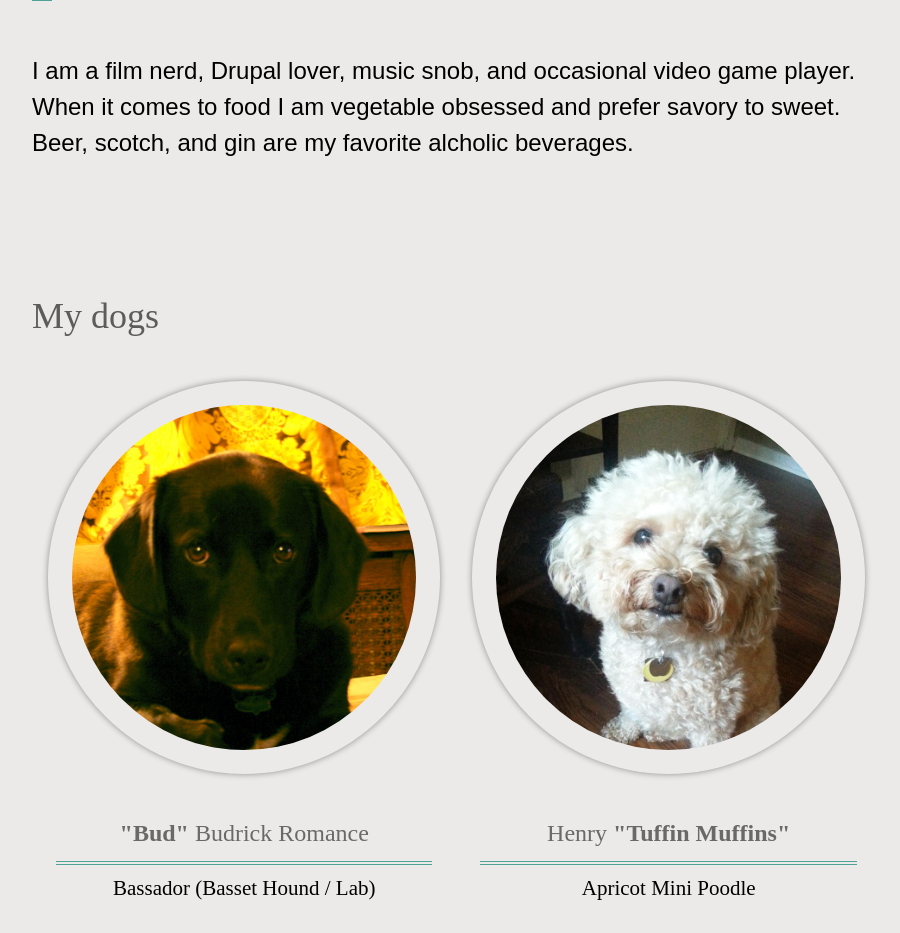
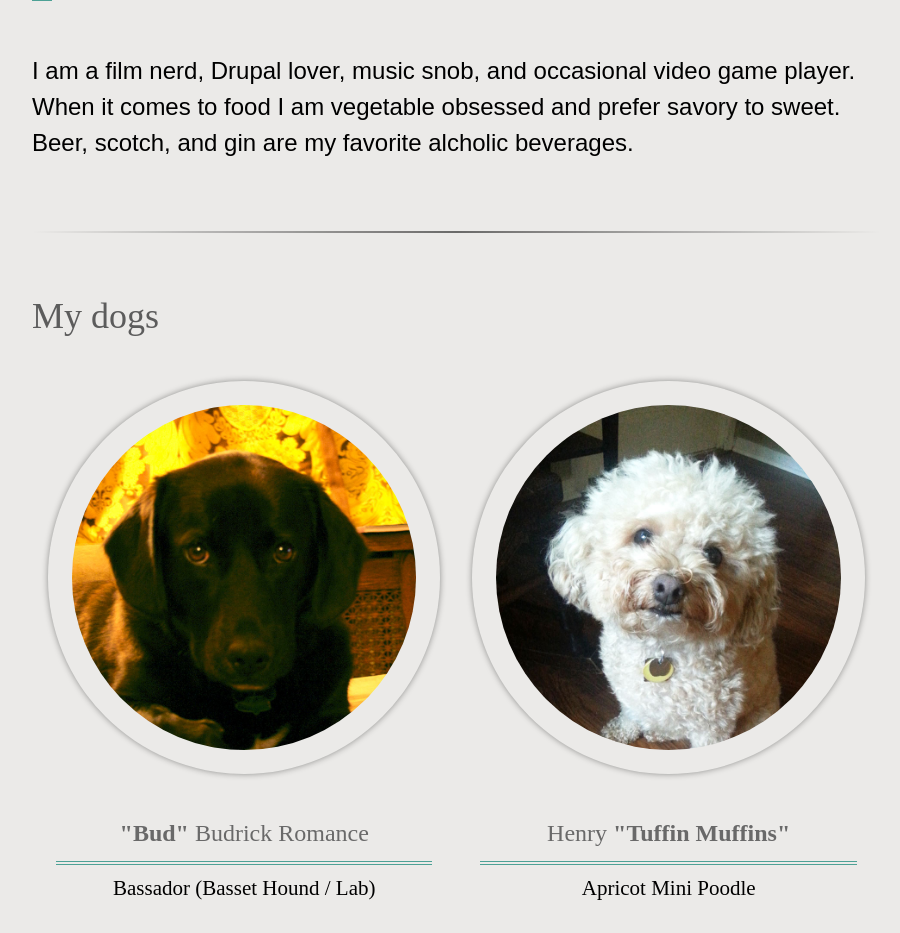
Before and after one commit to joetower/joetower-jekyll-2015, a Jekyll site: the page built from about/index.html, in a window 1280 px wide. Shown: the part 1083-2016 px from the top of the page, without its empty margins (38-938 px from the left). Built offline with Jekyll 4.4.1, drawn with Linux system fonts in a browser that asks for light colours.

Commit message:
:stars: Changed blue effect in header.html. Maybe fixed gruntfile autoprefixer, finally?

```diff
--- a/Gruntfile.js
+++ b/Gruntfile.js
@@ -14,7 +14,7 @@
            tasks: ['uglify']
           },
           autoprefixer: {
-            files: ['css/style.css'],
+            files: ['_site/css/style.css'],
             tasks: ['autoprefixer']
         }
      },
@@ -47,7 +47,7 @@
         autoprefixer: {
             all: {
                 files: {
-                    '_site/css/style.css': 'css/style.css'
+                    '_site/css/style.css': '_site/css/style.css'
                 }
             }
         },
@@ -62,6 +62,6 @@
 
    // TASKS =====================================/
    grunt.registerTask('prod', ['compass:dev']);
-   grunt.registerTask('default', ['compass:dev' , 'uglify' , 'watch']);
+   grunt.registerTask('default', ['compass:dev' , 'autoprefixer', 'uglify' , 'watch']);
 
  };
--- a/_includes/header.html
+++ b/_includes/header.html
@@ -58,7 +58,7 @@
               C482.804,240.653,480.838,243.27,478.879,245.886z"/>
           </g>
           <filter id="blur-more">
-            <feGaussianBlur stdDeviation="10" />
+            <feGaussianBlur stdDeviation="6" />
           </filter>
         </svg>
       </a>
--- a/css/style.css
+++ b/css/style.css
@@ -404,11 +404,13 @@
 }
 /* line 20, ../_scss/partials/_header.scss */
 .site-header .logo:hover {
+  -webkit-filter: url(#blur-more);
           filter: url(#blur-more);
   fill: rgba(255, 255, 255, 0.7);
 }
 /* line 24, ../_scss/partials/_header.scss */
 .site-header .logo svg {
+  -webkit-transition: all 200ms ease-in-out;
           transition: all 200ms ease-in-out;
 }
 /* line 28, ../_scss/partials/_header.scss */
@@ -468,12 +470,15 @@
 *,
 *:before,
 *:after {
-  -webkit-box-sizing: border-box;
   -moz-box-sizing: border-box;
   box-sizing: border-box;
 }
 
 /* line 11, ../_scss/partials/_container.scss */
+::-moz-selection {
+  color: white;
+  background: #92b82b;
+}
 ::selection {
   color: white;
   background: #92b82b;
@@ -484,6 +489,7 @@
   border: 0;
   height: 0.125em;
   margin: 2.5em 0 3.75em;
+  background-image: -webkit-linear-gradient(left, rgba(0, 0, 0, 0), rgba(0, 0, 0, 0.55), rgba(0, 0, 0, 0));
   background-image: linear-gradient(left, rgba(0, 0, 0, 0), rgba(0, 0, 0, 0.55), rgba(0, 0, 0, 0));
   width: 100%;
   clear: right;
@@ -518,14 +524,12 @@
   background: white;
   color: #617a1d;
   border: 0.2em solid #617a1d;
-  -webkit-border-radius: 4px;
-  -moz-border-radius: 4px;
-  -ms-border-radius: 4px;
   -o-border-radius: 4px;
   border-radius: 4px;
   font-weight: 600;
   cursor: pointer;
   float: left;
+  -webkit-transition: all 0.3s ease 0s;
           transition: all 0.3s ease 0s;
 }
 /* line 65, ../../../../../../Library/Ruby/Gems/2.0.0/gems/singularitygs-1.1.2/stylesheets/singularitygs/helpers/_clearfix.scss */
@@ -762,9 +766,6 @@
   background-color: rgba(255, 255, 255, 0.8);
   float: left;
   padding: .5em;
-  -webkit-border-radius: 26px;
-  -moz-border-radius: 26px;
-  -ms-border-radius: 26px;
   -o-border-radius: 26px;
   border-radius: 26px;
 }
@@ -777,10 +778,12 @@
   display: block;
   position: relative;
   margin: 0 auto;
+  -webkit-transition: all 200ms ease-in-out;
           transition: all 200ms ease-in-out;
 }
 /* line 109, ../_scss/partials/_footer.scss */
 .site-footer ul li a svg:hover {
+  -webkit-filter: url(#blur-less);
           filter: url(#blur-less);
 }
 
@@ -806,12 +809,7 @@
   display: block;
   border-style: solid;
   border-color: transparent;
-  -webkit-box-shadow: rgba(0, 0, 0, 0.4) 0 0 6px;
-  -moz-box-shadow: rgba(0, 0, 0, 0.4) 0 0 6px;
   box-shadow: rgba(0, 0, 0, 0.4) 0 0 6px;
-  -webkit-border-radius: 400px;
-  -moz-border-radius: 400px;
-  -ms-border-radius: 400px;
   -o-border-radius: 400px;
   border-radius: 400px;
 }
@@ -820,9 +818,6 @@
   img.profile, img.dogs {
     padding: 4em;
     border-width: 1em;
-    -webkit-border-radius: 400px;
-    -moz-border-radius: 400px;
-    -ms-border-radius: 400px;
     -o-border-radius: 400px;
     border-radius: 400px;
   }
@@ -830,9 +825,6 @@
 @media (min-width: 0) and (max-width: 100em) {
   /* line 8, ../_scss/partials/_images.scss */
   img.profile, img.dogs {
-    -webkit-border-radius: 400px;
-    -moz-border-radius: 400px;
-    -ms-border-radius: 400px;
     -o-border-radius: 400px;
     border-radius: 400px;
     border-width: 0.5em;
@@ -849,11 +841,7 @@
 img.profile:hover, img.dogs:hover {
   padding: 0;
   -webkit-transition: all 0.2s linear;
-  -moz-transition: all 0.2s linear;
-  -o-transition: all 0.2s linear;
   transition: all 0.2s linear;
-  -webkit-box-shadow: rgba(0, 0, 0, 0.8) 0 2px 4px;
-  -moz-box-shadow: rgba(0, 0, 0, 0.8) 0 2px 4px;
   box-shadow: rgba(0, 0, 0, 0.8) 0 2px 4px;
   border-width: 0.25em;
 }
@@ -1127,8 +1115,6 @@
   border: 1px solid #000;
   background-color: #333;
   color: #FFF;
-  -webkit-border-radius: 3px;
-  -moz-border-radius: 3px;
   border-radius: 3px;
 }
 /* line 100, ../_scss/partials/_posts.scss */
@@ -1333,6 +1319,7 @@
 }
 /* line 18, ../_scss/partials/_post_colors.scss */
 body.about-color .logo:hover {
+  -webkit-filter: url(#blur-more);
           filter: url(#blur-more);
   fill: rgba(217, 211, 54, 0.8);
 }
@@ -1394,6 +1381,7 @@
 }
 /* line 66, ../_scss/partials/_post_colors.scss */
 body.never-better .logo:hover {
+  -webkit-filter: url(#blur-more);
           filter: url(#blur-more);
   fill: rgba(217, 211, 54, 0.8);
 }
@@ -1419,6 +1407,7 @@
 }
 /* line 87, ../_scss/partials/_post_colors.scss */
 body.gossip-purple .logo:hover {
+  -webkit-filter: url(#blur-more);
           filter: url(#blur-more);
   fill: rgba(223, 146, 70, 0.8);
 }
@@ -1444,6 +1433,7 @@
 }
 /* line 110, ../_scss/partials/_post_colors.scss */
 body.blake .logo:hover {
+  -webkit-filter: url(#blur-more);
           filter: url(#blur-more);
   fill: rgba(77, 161, 149, 0.8);
 }
@@ -1465,6 +1455,7 @@
 }
 /* line 128, ../_scss/partials/_post_colors.scss */
 body.jamaica .logo:hover {
+  -webkit-filter: url(#blur-more);
           filter: url(#blur-more);
   fill: rgba(254, 209, 0, 0.8);
 }
@@ -1478,6 +1469,7 @@
 }
 /* line 138, ../_scss/partials/_post_colors.scss */
 body.dessa .logo:hover {
+  -webkit-filter: url(#blur-more);
           filter: url(#blur-more);
   fill: rgba(202, 49, 151, 0.8);
 }
@@ -1503,9 +1495,13 @@
   -moz-animation-duration: 15s;
   -moz-animation-iteration-count: infinite;
   -moz-animation-timing-function: linear;
+  -webkit-animation-name: bg_special;
           animation-name: bg_special;
+  -webkit-animation-duration: 15s;
           animation-duration: 15s;
+  -webkit-animation-iteration-count: infinite;
           animation-iteration-count: infinite;
+  -webkit-animation-timing-function: linear;
           animation-timing-function: linear;
 }
 /* line 21, ../_scss/partials/_post_special.scss */
@@ -1521,9 +1517,13 @@
   -moz-animation-duration: .1s;
   -moz-animation-iteration-count: infinite;
   -moz-animation-timing-function: linear;
+  -webkit-animation-name: bg_tv;
           animation-name: bg_tv;
+  -webkit-animation-duration: .1s;
           animation-duration: .1s;
+  -webkit-animation-iteration-count: infinite;
           animation-iteration-count: infinite;
+  -webkit-animation-timing-function: linear;
           animation-timing-function: linear;
 }
 
@@ -1539,18 +1539,6 @@
   }
 }
 
-@-moz-keyframes bg_special {
-  /* line 51, ../_scss/partials/_post_special.scss */
-  0% {
-    background-position: left top;
-  }
-
-  /* line 54, ../_scss/partials/_post_special.scss */
-  100% {
-    background-position: right top;
-  }
-}
-
 @keyframes bg_special {
   /* line 59, ../_scss/partials/_post_special.scss */
   0% {
@@ -1570,18 +1558,6 @@
   }
 
   /* line 72, ../_scss/partials/_post_special.scss */
-  100% {
-    background-position: right bottom;
-  }
-}
-
-@-moz-keyframes bg_tv {
-  /* line 77, ../_scss/partials/_post_special.scss */
-  0% {
-    background-position: left top;
-  }
-
-  /* line 80, ../_scss/partials/_post_special.scss */
   100% {
     background-position: right bottom;
   }
@@ -1959,6 +1935,7 @@
   float: left;
   display: block;
   border: 0.1em solid #92b82b;
+  -webkit-transition: all 0.3s ease 0s;
           transition: all 0.3s ease 0s;
 }
 /* line 58, ../_scss/partials/_archive_page.scss */
```
Lines whose indentation alone changed are shown as unchanged.
